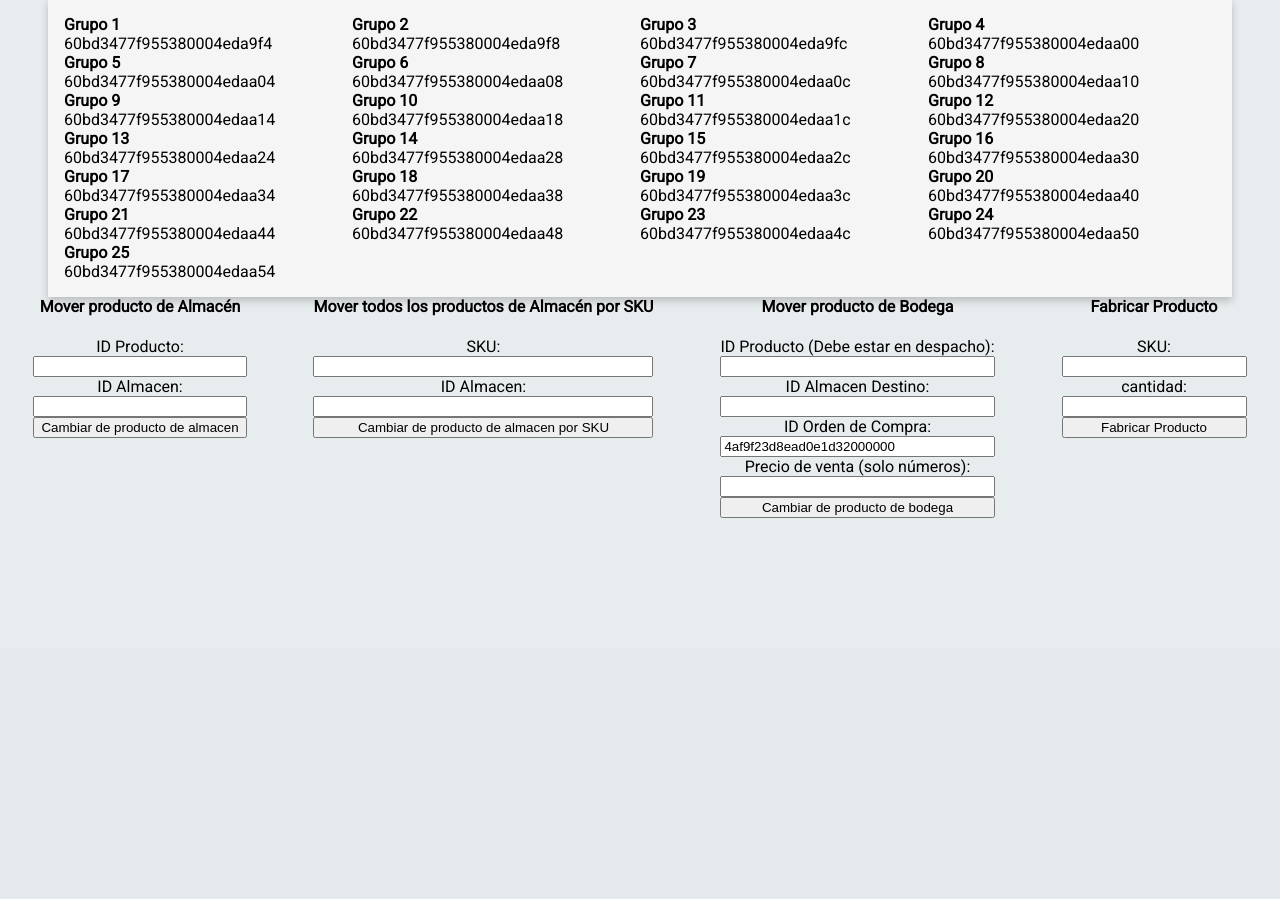
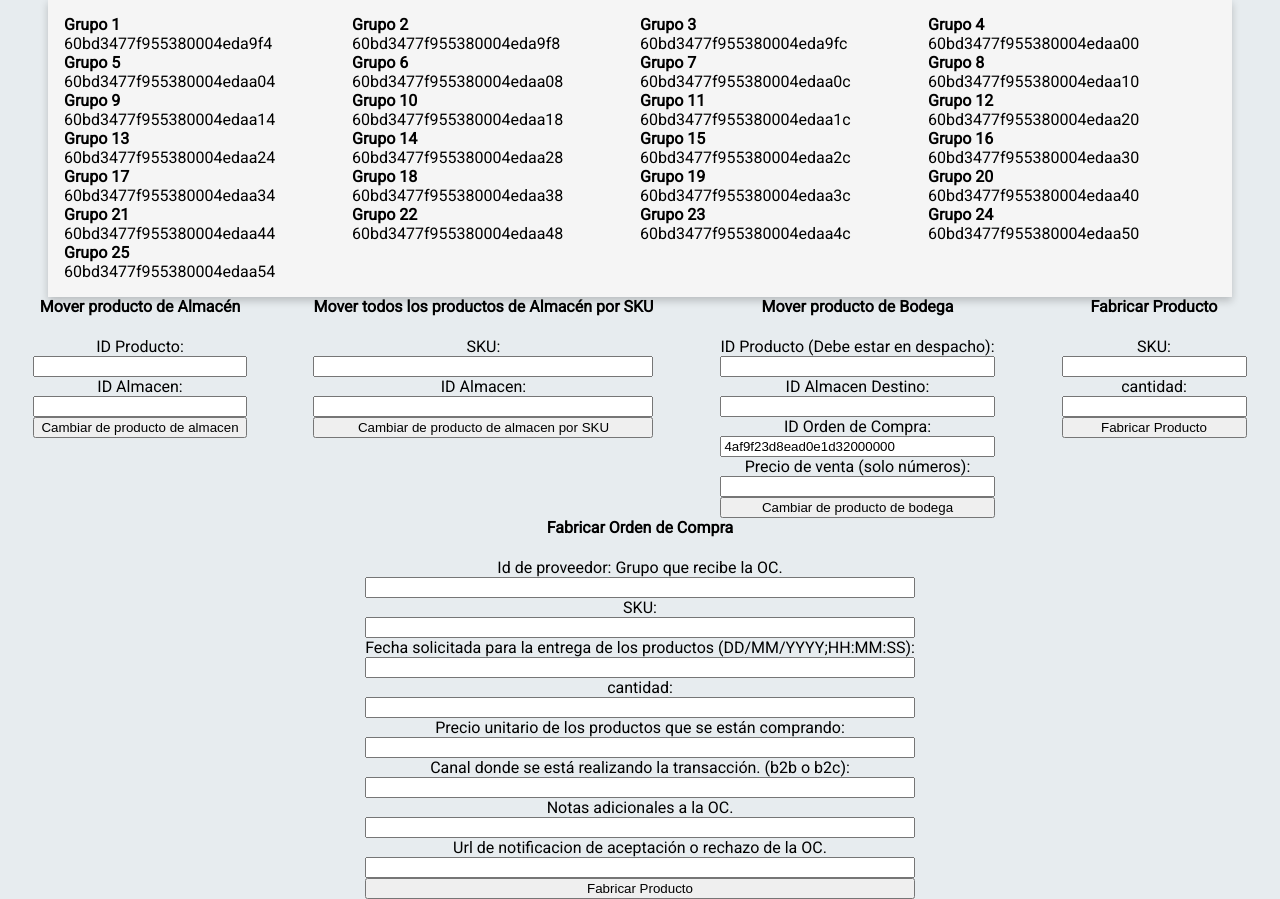
Before and after one commit to Gaonuk/proyecto-ti, a Django app: page /backoffice/ in a window 1280 px wide. Shown: the part 151-1050 px from the top of the page. Before the commit the page ends 669 px from the top, so only its background shows below. Run offline with Django 3.2, Linux system fonts and the light colour scheme; data that the repository does not hold is empty.

Commit message:
feat: Added Form to create OC to backoffice

```diff
--- a/api/forms.py
+++ b/api/forms.py
@@ -1,4 +1,6 @@
+from typing import Optional
 from django import forms
+from requests.api import options
 
 class FormCambiarAlmacen(forms.Form):
     productoId = forms.CharField(label='ID Producto', max_length=100)
@@ -17,3 +19,13 @@ class FormCambiarBodega(forms.Form):
 class FormFabricar(forms.Form):
     SKU = forms.CharField(label='SKU', max_length=100)
     cantidad = forms.IntegerField(label= 'cantidad' )
+
+class FormCrearOC(forms.Form):
+    proveedor = forms.CharField(label='Id de proveedor: Grupo que recibe la OC.')
+    SKU = forms.CharField(label='SKU', max_length=100)
+    fechaEntrega = forms.CharField(label="Fecha solicitada para la entrega de los productos (DD/MM/YYYY;HH:MM:SS)")
+    cantidad = forms.IntegerField(label= 'cantidad' )
+    precio = forms.IntegerField(label= 'Precio unitario de los productos que se están comprando' )
+    canal = forms.CharField(label='Canal donde se está realizando la transacción. (b2b o b2c)')
+    notas = forms.CharField(label="Notas adicionales a la OC.", required=False)
+    urlNotificacion = forms.CharField(label='Url de notificacion de aceptación o rechazo de la OC.', required=False)
--- a/api/views.py
+++ b/api/views.py
@@ -7,12 +7,13 @@ from rest_framework.decorators import api_view
 from django.http.response import JsonResponse
 from rest_framework.response import Response
 from .warehouse import despachar_producto, mover_entre_almacenes, mover_entre_bodegas, obtener_almacenes, obtener_productos_almacen, obtener_stock, fabricar_producto
+import datetime
 
-from .forms import FormCambiarAlmacen, FormCambiarBodega, FormCambiarAlmacenPorSKU, FormFabricar
+from .forms import FormCambiarAlmacen, FormCambiarBodega, FormCambiarAlmacenPorSKU, FormFabricar, FormCrearOC
 from django.http import HttpResponseRedirect
 from django.contrib import messages
 
-from .OC import obtener_oc, recepcionar_oc, rechazar_oc
+from .OC import obtener_oc, recepcionar_oc, rechazar_oc, crear_oc
 from .models import RecievedOC, SentOC
 from datetime import datetime
 from random import randint
@@ -22,6 +23,22 @@ import json
 # Create your views here.
 from .arrays_almacenes_recep import RECEPCIONES_DEV, RECEPCIONES_PROD
 # Endpoints que exponemos para otros grupos
+import environ
+import os
+from pathlib import Path
+
+# BASE DIRECTORY
+BASE_DIR = Path(__file__).resolve().parent.parent
+
+# Initialise environment variables
+env = environ.Env()
+environ.Env.read_env(env_file=os.path.join(BASE_DIR, 'proyecto13/.env'))
+
+
+if os.environ.get('DJANGO_DEVELOPMENT'):
+    cliente = '60bd2a763f1b6100049f1453'
+else:
+    cliente = '60caa3af31df040004e88df0'
 
 
 def parse_js_date(date):
@@ -247,6 +264,7 @@ def backoffice(request):
             form_cambiar_almacen = FormCambiarAlmacen(request.POST)
             form_cambiar_almacen_SKU = FormCambiarAlmacenPorSKU()
             form_fabricar = FormFabricar()
+            form_crear_oc = FormCrearOC()
             # print(IDs_almacenes)
             # print(IDs_productos)
             ID_producto = request.POST.get('productoId', '')
@@ -267,11 +285,93 @@ def backoffice(request):
                     messages.info(
                         request, 'El producto ha sido cambiado de almacén')
                     return HttpResponseRedirect('/backoffice')
+        elif request.POST.get('proveedor') != '':
+            valid_SKUs = [
+                '100',
+                '107',
+                '108',
+                '112',
+                '113',
+                '114',
+                '118',
+                '119',
+                '129',
+                '1000',
+                '10001',
+                '30001',
+                '30002',
+                '30003',
+                '30004',
+                '30005',
+                '30006',
+                '30007',
+                '30008',
+                '30009',
+                '30010',
+                '30011',
+                '30012',
+                '30013',
+                '30014',
+                '30015',
+                '30016',
+                '30017',
+                '30018',
+                '30019',
+                '30020',
+                '30021',
+                '30022',
+                '30023',
+                '30024'
+            ]
+            form_cambiar_bodega = FormCambiarBodega()
+            form_cambiar_almacen = FormCambiarAlmacen()
+            form_cambiar_almacen_SKU = FormCambiarAlmacenPorSKU()
+            form_fabricar = FormFabricar()
+            form_crear_oc = FormCrearOC(request.POST)
+            proveedor = request.POST.get('proveedor')
+            SKU = request.POST.get('SKU')
+            fechaEntrega = request.POST.get('fechaEntrega')
+            cantidad = request.POST.get('cantidad')
+            precio = request.POST.get('precio')
+            canal = request.POST.get('canal')
+            notas = request.POST.get('notas')
+            urlNotificacion = request.POST.get('urlNotificacion')
+            date, time = fechaEntrega.split(';')
+            day, month, year = date.split('/')
+            hour, minutes, seconds = time.split(':')
+            dateTime = datetime(int(year), int(month), int(
+                day), int(hour), int(minutes), int(seconds))
+            startDate = datetime(1970, 1, 1)
+            miliseconds = dateTime - startDate
+            print(int(miliseconds.total_seconds() * 1000))
+            if form_crear_oc.is_valid():
+                post_valido = True
+                if SKU not in valid_SKUs:
+                    messages.warning(request, '¡Este SKU NO existe!')
+                    post_valido = False
+                if post_valido:
+                    if notas != "":
+                        response = crear_oc({"cliente": cliente, "proveedor": proveedor, "sku": SKU, "fechaEntrega": int(
+                            miliseconds.total_seconds() * 1000), "cantidad": cantidad, "precioUnitario": precio, "canal": canal, "notas": notas})
+                        data = response.json()
+                        messages.info(request, f"{data}")
+                    if urlNotificacion != "":
+                        response = crear_oc({"cliente": cliente, "proveedor": proveedor, "sku": SKU, "fechaEntrega": int(miliseconds.total_seconds(
+                        ) * 1000), "cantidad": cantidad, "precioUnitario": precio, "canal": canal, "urlNotificacion": urlNotificacion})
+                        data = response.json()
+                        messages.info(request, f"{data}")
+                    else:
+                        response = crear_oc({"cliente": cliente, "proveedor": proveedor, "sku": SKU, "fechaEntrega": int(
+                            miliseconds.total_seconds() * 1000), "cantidad": cantidad, "precioUnitario": precio, "canal": canal})
+                        data = response.json()
+                        messages.info(request, f"{data}")
+
         elif request.POST.get('oc', '') != '' and request.POST.get('SKU', '') == '' and request.POST.get('cantidad', '') == '':
             form_cambiar_almacen = FormCambiarAlmacen()
             form_cambiar_bodega = FormCambiarBodega(request.POST)
             form_cambiar_almacen_SKU = FormCambiarAlmacenPorSKU()
             form_fabricar = FormFabricar()
+            form_crear_oc = FormCrearOC()
             ID_producto = request.POST.get('productoId', '')
             ID_almacen_externo = request.POST.get('almacenId_externo', '')
             ID_oc = request.POST.get('oc', '')
@@ -298,6 +398,7 @@ def backoffice(request):
             form_cambiar_bodega = FormCambiarBodega()
             form_fabricar = FormFabricar()
             form_cambiar_almacen_SKU = FormCambiarAlmacenPorSKU(request.POST)
+            form_crear_oc = FormCrearOC()
             SKU = request.POST.get('SKU', '')
             ID_almacen = request.POST.get('almacenId', '')
             precio = request.POST.get('precio', '')
@@ -359,6 +460,7 @@ def backoffice(request):
             form_cambiar_bodega = FormCambiarBodega()
             form_fabricar = FormFabricar(request.POST)
             form_cambiar_almacen_SKU = FormCambiarAlmacenPorSKU()
+            form_crear_oc = FormCrearOC()
             SKU = request.POST.get('SKU')
             cantidad = request.POST.get('cantidad')
             if form_fabricar.is_valid():
@@ -380,6 +482,7 @@ def backoffice(request):
         form_cambiar_almacen = FormCambiarAlmacen()
         form_cambiar_almacen_SKU = FormCambiarAlmacenPorSKU()
         form_fabricar = FormFabricar()
+        form_crear_oc = FormCrearOC()
 
     # print(almacenes)
     return render(request, 'backoffice.html', {
@@ -388,4 +491,5 @@ def backoffice(request):
         'form_cambiar_bodega': form_cambiar_bodega,
         'form_cambiar_almacen_SKU': form_cambiar_almacen_SKU,
         'form_fabricar': form_fabricar,
+        'form_crear_oc': form_crear_oc,
         'ALMACENES_EXTERNOS': RECEPCIONES_DEV})
--- a/templates/backoffice.html
+++ b/templates/backoffice.html
@@ -102,6 +102,16 @@
         </form>
     </div>
 </div>
+<div style="margin:auto;display: grid;grid-auto-flow: column;">
+    <div style="margin:0 auto;">
+    <h4 style="margin-top: 0;">Fabricar Orden de Compra</h4>
+    <form action="/backoffice/" method="POST" style="display: grid;">
+        {% csrf_token %}
+        {{ form_crear_oc }}
+        <input type="submit" value="Fabricar Producto">
+    </form>
+    </div>
+</div>
 
 
 </body>
```
